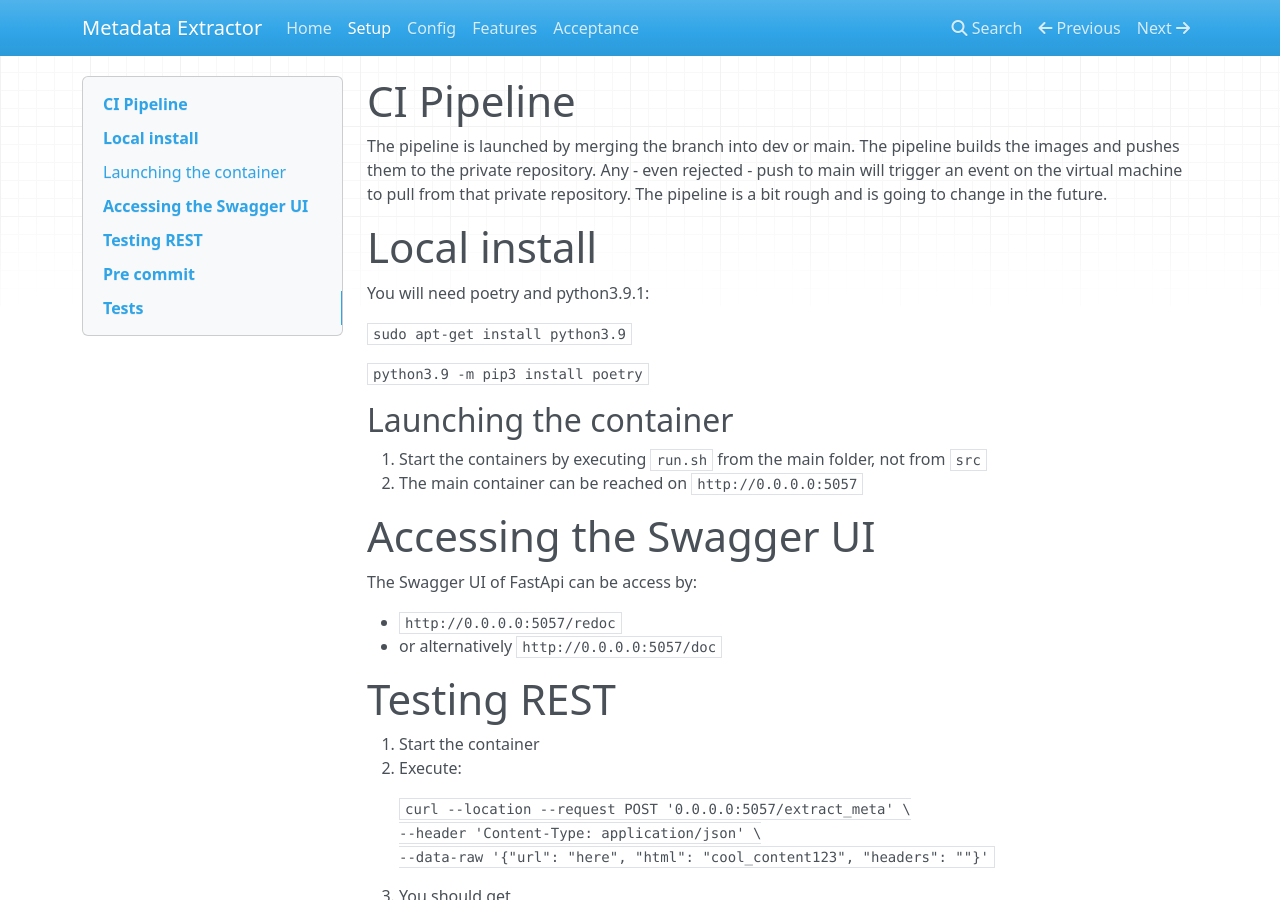
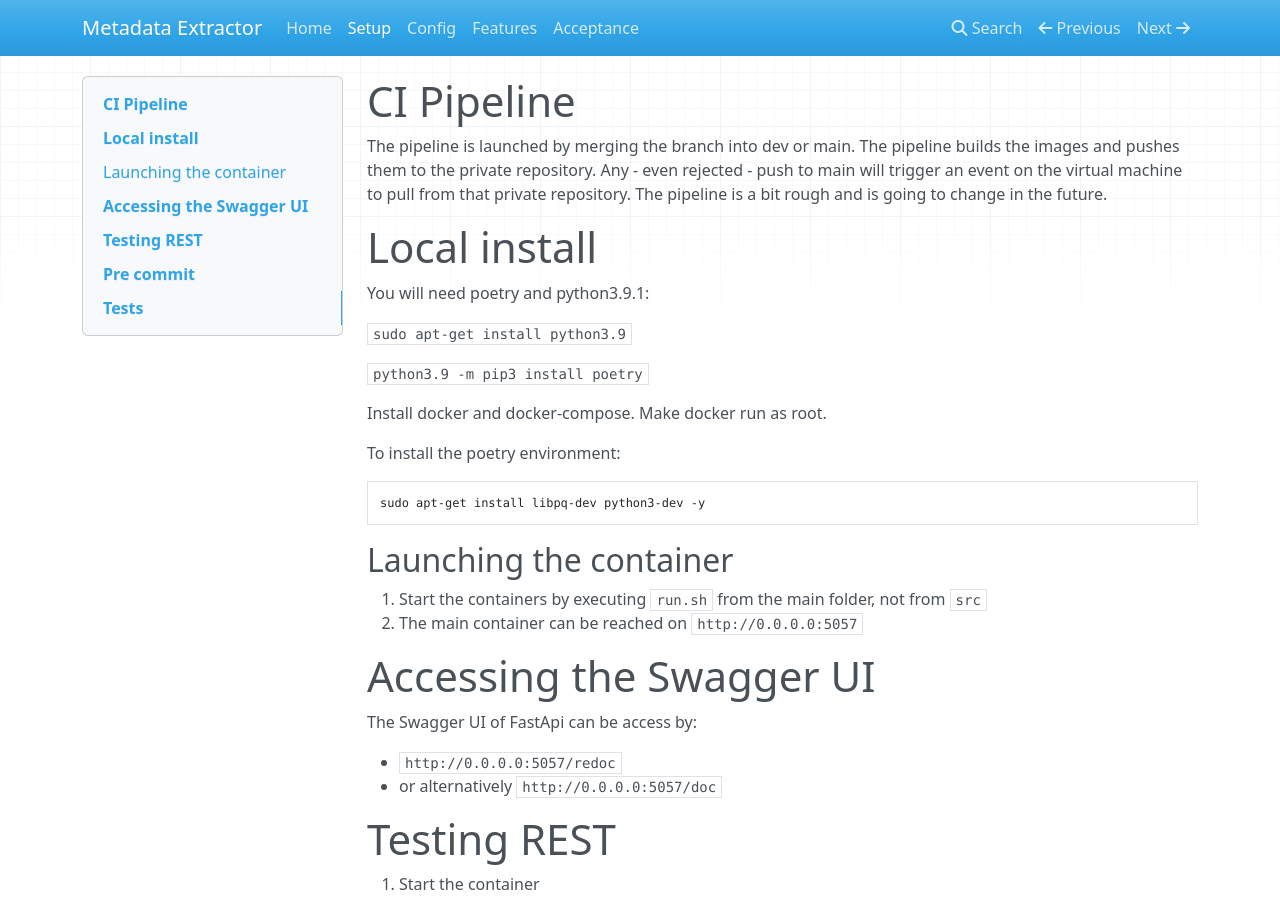
Before and after one commit to openeduhub/metalookup, an MkDocs documentation site: the page built from docs/setup.md, in a window 1280 px wide and 900 px high. Built offline with MkDocs 1.6.1, drawn with Linux system fonts in a browser that asks for light colours; nearby versions of some CDN libraries.

````diff
--- a/docs/setup.md
+++ b/docs/setup.md
@@ -12,6 +12,14 @@ You will need poetry and python3.9.1:
 `sudo apt-get install python3.9`
 
 `python3.9 -m pip3 install poetry`
+
+Install docker and docker-compose. Make docker run as root.
+
+To install the poetry environment:
+
+```shell
+sudo apt-get install libpq-dev python3-dev -y
+```
 
 ## Launching the container
 
````
Also changed, not shown: requirements.txt (+26 -24 lines), 2 other files.
